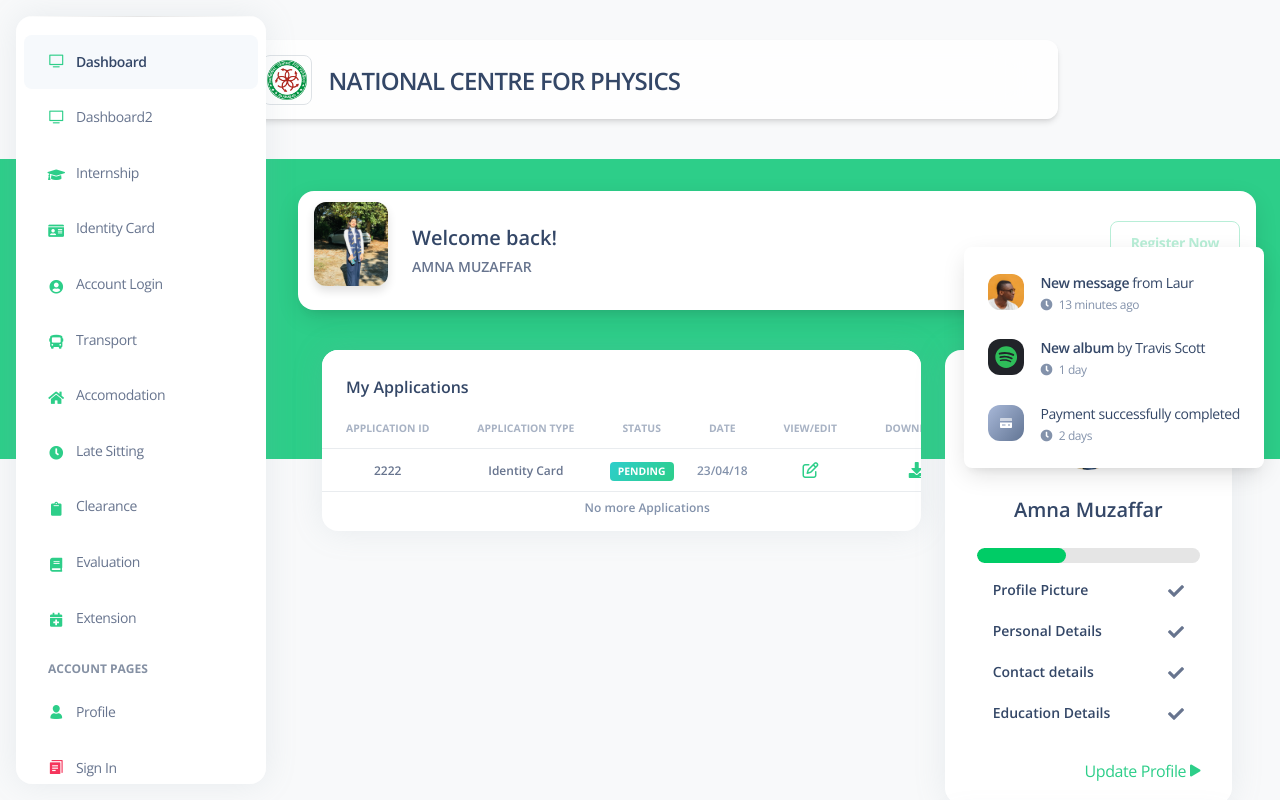
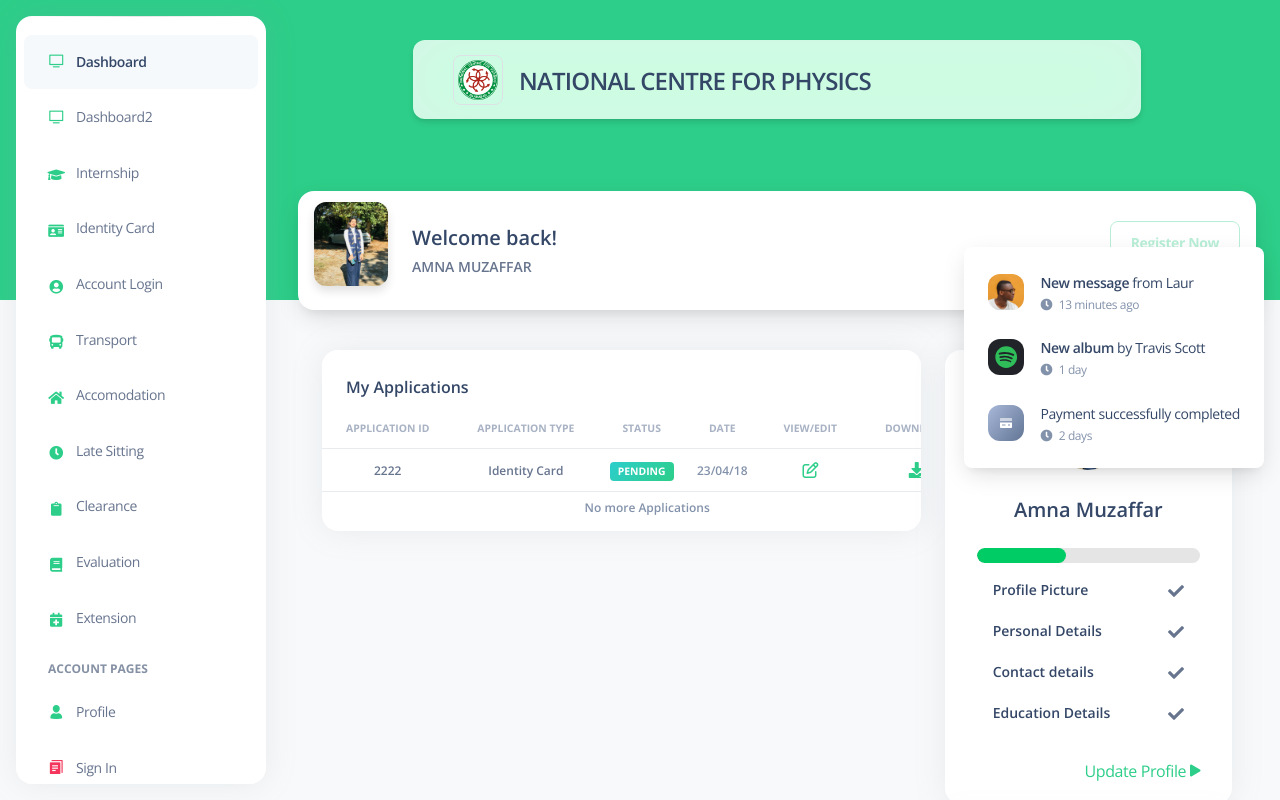
Before and after one commit to Amna1805/studentportal, a Vue app: page /dashboard-default in a window 1280 px wide. Shown: the top 800 px of the page. Built offline with nearby package versions, Linux system fonts and the light colour scheme.

Commit message:
fix navbar issue after confict merge

```diff
--- a/src/App.vue
+++ b/src/App.vue
@@ -1,6 +1,11 @@
 
 <template>
-  <div class="container">
+  <sidenav :custom_class="this.$store.state.mcolor" :class="[
+    this.$store.state.isTransparent,
+    this.$store.state.isRTL ? 'fixed-end' : 'fixed-start'
+  ]" v-if="this.$store.state.showSidenav" />
+  <main class="main-content position-relative max-height-vh-100 h-100 border-radius-lg">
+    <div class="container" >
     <div class="row">
       <div class="col-12">
         <navbar isBlur="blur  border-radius-lg my-3 py-2 start-0 end-0 mx-auto shadow" v-bind:darkMode="true"
@@ -8,17 +13,13 @@
       </div>
     </div>
   </div>
-  <sidenav :custom_class="this.$store.state.mcolor" :class="[
-    this.$store.state.isTransparent,
-    this.$store.state.isRTL ? 'fixed-end' : 'fixed-start'
-  ]" v-if="this.$store.state.showSidenav" />
-  <main class="main-content position-relative max-height-vh-100 h-100 border-radius-lg">
     <!-- nav -->
     <NavbarComp :class="[navClasses]" :textWhite="this.$store.state.isAbsolute ? 'text-white opacity-8' : 'text-white'
       " :minNav="navbarMinimize" v-if="this.$store.state.showNavbar" />
     <router-view />
     <app-footer v-show="this.$store.state.showFooter" />
   </main>
+
 </template>
 
 
@@ -38,9 +39,7 @@ export default {
     Navbar,
   },
   methods: {
-    ...mapMutations(["toggleConfigurator", "navbarMinimize"]),
-
-
+    ...mapMutations(["toggleConfigurator", "navbarMinimize"])
   },
   computed: {
     navClasses() {
```
Also changed, not shown: src/examples/PageLayout/Navbar.vue (line endings or trailing spaces).
